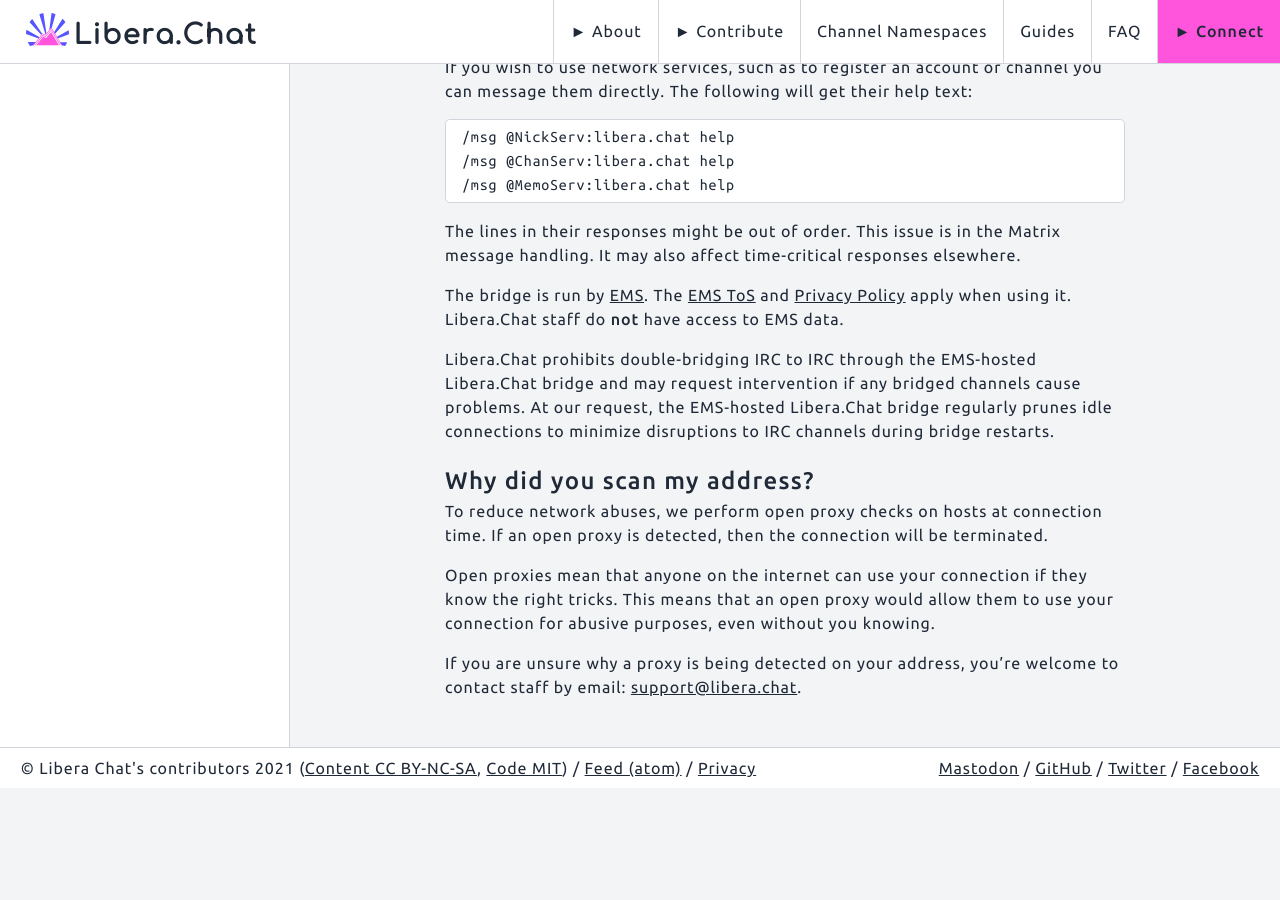
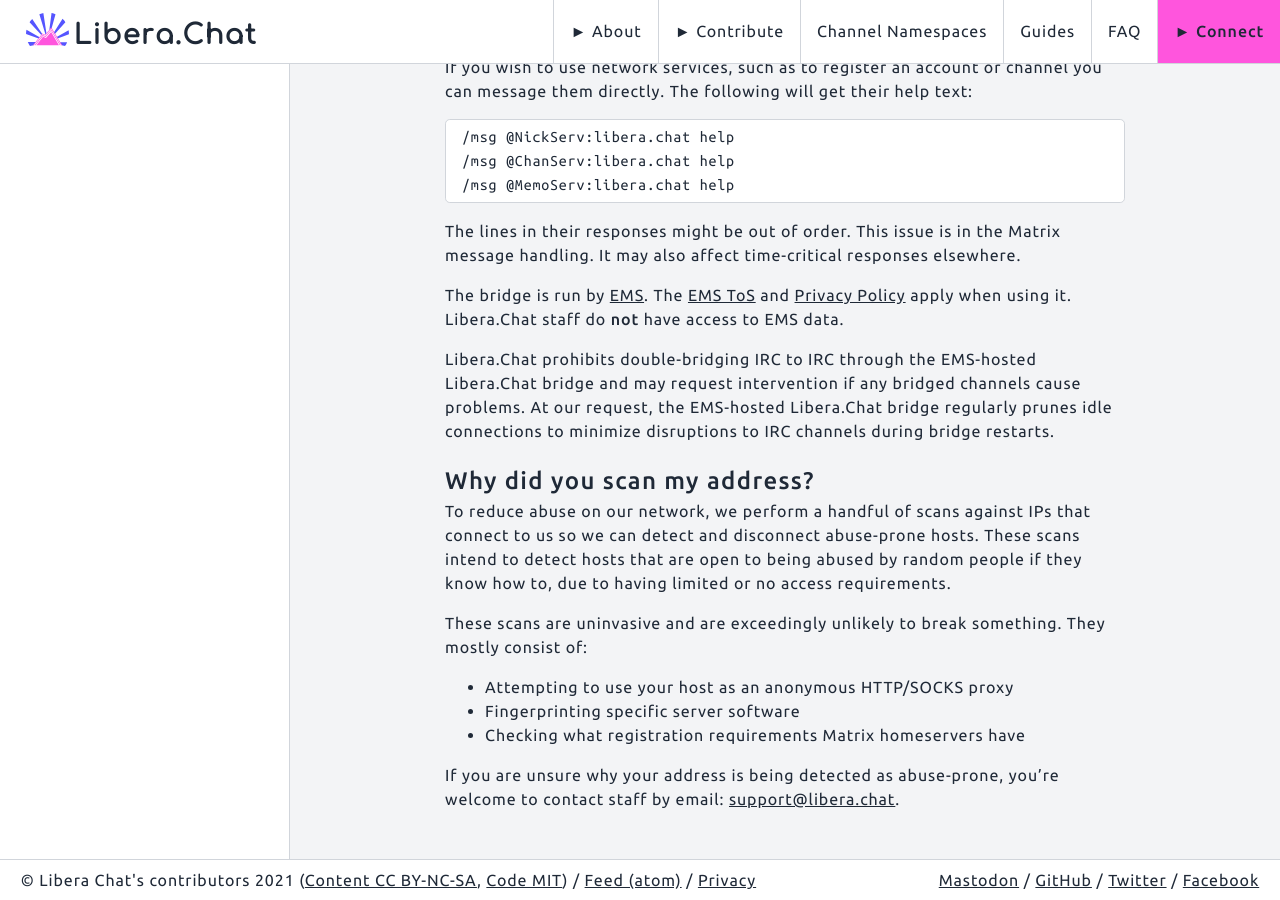
Before and after one commit to Libera-Chat/libera-chat.github.io, a Jekyll site: the page built from content/_guides/faq.md, in a window 1280 px wide and 900 px high, scrolled down 5919 px. Built offline with Jekyll 4.4.1, drawn with Linux system fonts in a browser that asks for light colours; before the commit the page ends 6707 px from its top, so only the background shows below that.

Commit message:
rewording, examples of scan types

```diff
--- a/content/_guides/faq.md
+++ b/content/_guides/faq.md
@@ -312,12 +312,17 @@
 
 ## Why did you scan my address?
 
-To reduce network abuses, we perform open proxy checks on hosts at connection
-time. If an open proxy is detected, then the connection will be terminated.
+To reduce abuse on our network, we perform a handful of scans against IPs that
+connect to us so we can detect and disconnect abuse-prone hosts. These scans
+intend to detect hosts that are open to being abused by random people if they
+know how to, due to having limited or no access requirements.
 
-Open proxies mean that anyone on the internet can use your connection if they
-know the right tricks. This means that an open proxy would allow them to use
-your connection for abusive purposes, even without you knowing.
+These scans are uninvasive and are exceedingly unlikely to break something.
+They mostly consist of:
 
-If you are unsure why a proxy is being detected on your address, you're
+- Attempting to use your host as an anonymous HTTP/SOCKS proxy
+- Fingerprinting specific server software
+- Checking what registration requirements Matrix homeservers have
+
+If you are unsure why your address is being detected as abuse-prone, you're
 welcome to contact staff by email: <support@libera.chat>.
```
